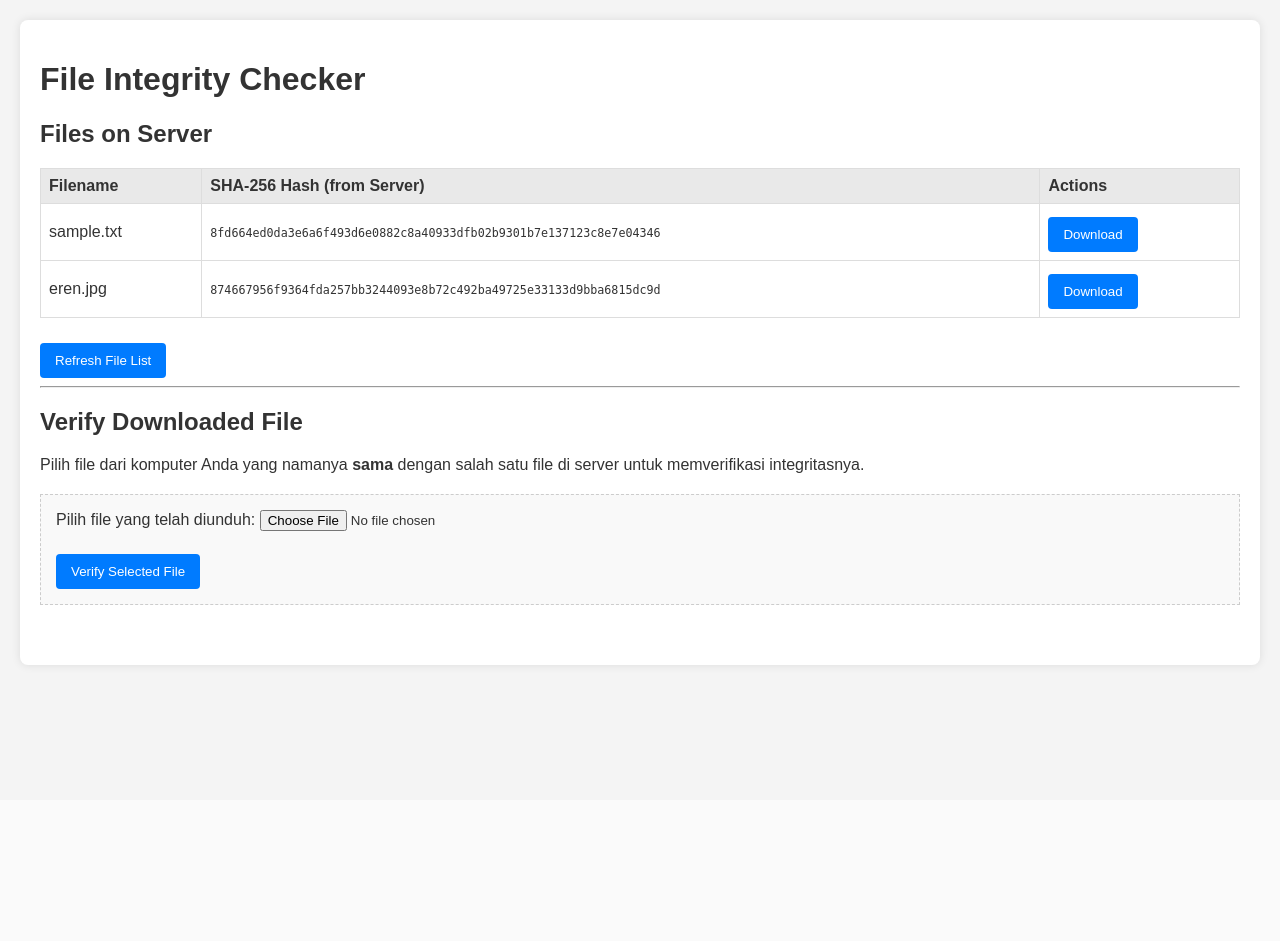
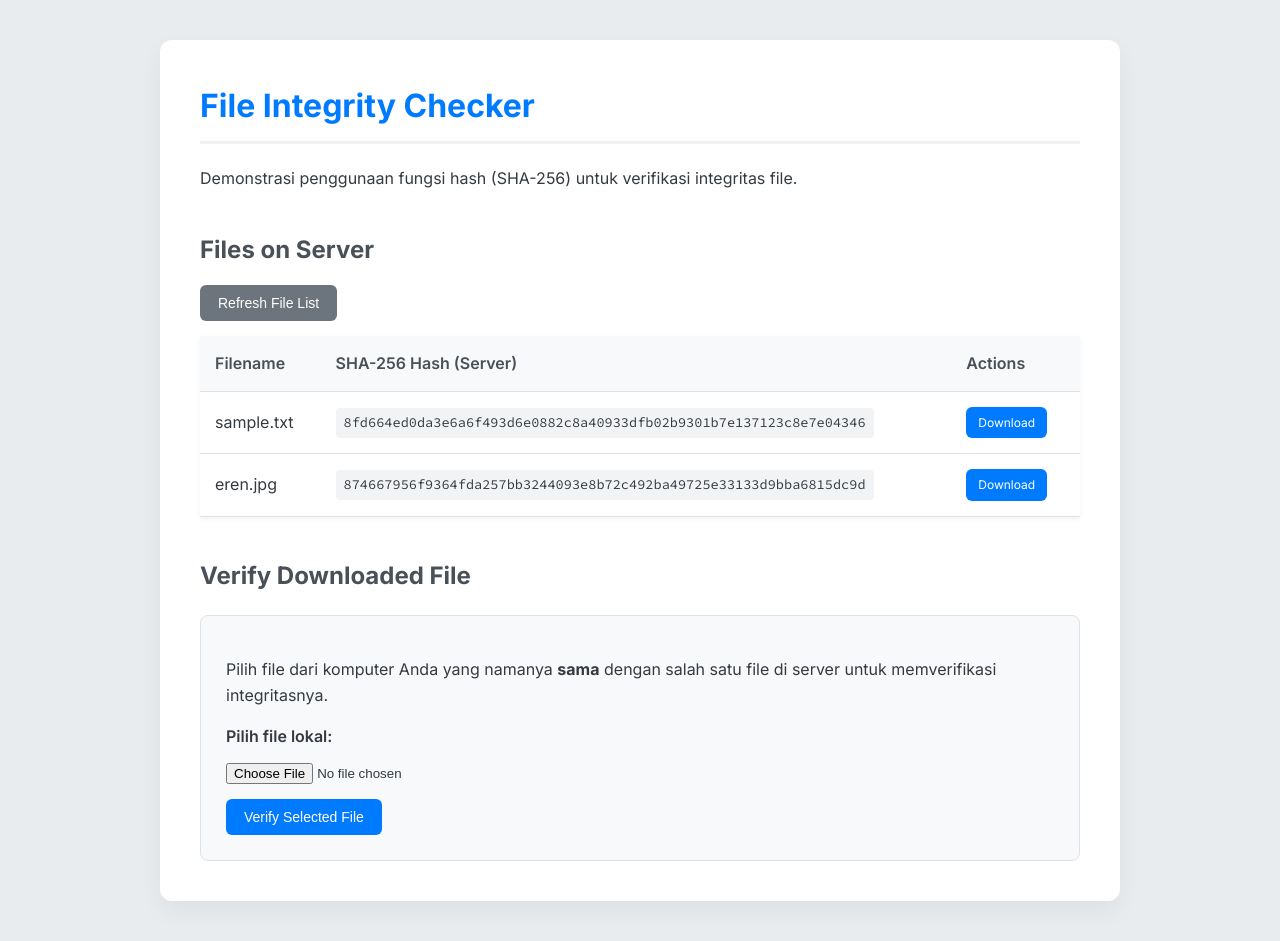
Before and after one commit to Aceeen/FP-Kriptografi-Kelompok6, a Flask app: page / in a window 1280 px wide. Before the commit the page ends 668 px from the top, so only its background shows below. Run offline with Flask 3, Linux system fonts and the light colour scheme.

Commit message:
Update index.html

```diff
--- a/templates/index.html
+++ b/templates/index.html
@@ -4,128 +4,78 @@
     <meta charset="UTF-8">
     <meta name="viewport" content="width=device-width, initial-scale=1.0">
     <title>File Integrity Checker</title>
-    <style>
-        body {
-            font-family: sans-serif;
-            margin: 20px;
-            background-color: #f4f4f4;
-            color: #333;
-        }
-        .container {
-            background-color: #fff;
-            padding: 20px;
-            border-radius: 8px;
-            box-shadow: 0 0 10px rgba(0,0,0,0.1);
-        }
-        h1, h2 {
-            color: #333;
-        }
-        table {
-            width: 100%;
-            border-collapse: collapse;
-            margin-bottom: 20px;
-        }
-        th, td {
-            border: 1px solid #ddd;
-            padding: 8px;
-            text-align: left;
-        }
-        th {
-            background-color: #e9e9e9;
-        }
-        button {
-            padding: 10px 15px;
-            background-color: #007bff;
-            color: white;
-            border: none;
-            border-radius: 4px;
-            cursor: pointer;
-            margin-right: 5px;
-            margin-top: 5px; /* Added for better spacing */
-        }
-        button:hover {
-            background-color: #0056b3;
-        }
-        .file-input-container {
-            margin-top: 20px;
-            margin-bottom: 20px;
-            padding: 15px;
-            border: 1px dashed #ccc;
-            background-color: #f9f9f9;
-        }
-        #verificationResult {
-            margin-top: 15px;
-            padding: 10px;
-            border-radius: 4px;
-        }
-        .success {
-            background-color: #d4edda;
-            color: #155724;
-            border: 1px solid #c3e6cb;
-        }
-        .error {
-            background-color: #f8d7da;
-            color: #721c24;
-            border: 1px solid #f5c6cb;
-        }
-        .info {
-            background-color: #e2e3e5;
-            color: #383d41;
-            border: 1px solid #d6d8db;
-        }
-        .hash-value {
-            font-family: monospace;
-            word-break: break-all;
-            font-size: 0.9em;
-        }
-    </style>
+    <!-- Menghubungkan ke Google Fonts untuk font Inter dan Source Code Pro -->
+    <link rel="preconnect" href="https://fonts.googleapis.com">
+    <link rel="preconnect" href="https://fonts.gstatic.com" crossorigin>
+    <link href="https://fonts.googleapis.com/css2?family=Inter:wght@400;600;700&family=Source+Code+Pro&display=swap" rel="stylesheet">
+    <!-- Menghubungkan ke CSS Eksternal menggunakan url_for dari Flask -->
+    <link rel="stylesheet" href="{{ url_for('static', filename='style.css') }}">
 </head>
 <body>
     <div class="container">
         <h1>File Integrity Checker</h1>
+        <p>Demonstrasi penggunaan fungsi hash (SHA-256) untuk verifikasi integritas file.</p>
 
         <h2>Files on Server</h2>
+        <button class="btn btn-secondary" onclick="fetchFiles()">Refresh File List</button>
         <table id="filesTable">
             <thead>
                 <tr>
                     <th>Filename</th>
-                    <th>SHA-256 Hash (from Server)</th>
+                    <th>SHA-256 Hash (Server)</th>
                     <th>Actions</th>
                 </tr>
             </thead>
             <tbody>
-                <!-- File list will be populated here -->
+                <tr><td colspan="3">Loading...</td></tr>
             </tbody>
         </table>
-        <button onclick="fetchFiles()">Refresh File List</button>
 
-        <hr>
 
         <h2>Verify Downloaded File</h2>
-        <p>
-            Pilih file dari komputer Anda yang namanya <strong>sama</strong> dengan salah satu file di server
-            untuk memverifikasi integritasnya.
-        </p>
-        <div class="file-input-container">
-            <label for="fileInput">Pilih file yang telah diunduh:</label>
-            <input type="file" id="fileInput">
-            <br><br>
-            <button onclick="verifyFile()">Verify Selected File</button>
+        <div class="card">
+            <p>
+                Pilih file dari komputer Anda yang namanya <strong>sama</strong> dengan salah satu file di server
+                untuk memverifikasi integritasnya.
+            </p>
+            <label for="fileInput" class="file-input-label">Pilih file lokal:</label>
+            <input type="file" id="fileInput" style="margin-bottom: 15px;">
+            <br>
+            <button class="btn btn-primary" onclick="verifyFile()">Verify Selected File</button>
         </div>
 
-        <div id="verificationResult"></div>
+        <!-- Area hasil verifikasi -->
+        <div id="verificationResult" class="alert"></div>
     </div>
 
     <script>
         const API_BASE_URL = "";
-        let serverFilesCache = []; // Cache untuk menyimpan daftar file dari server
+        let serverFilesCache = [];
+
+        // Fungsi untuk menampilkan pesan status
+        function showStatus(message, type = 'info') {
+            const resultDiv = document.getElementById('verificationResult');
+            resultDiv.innerHTML = message;
+            resultDiv.className = `alert alert-${type}`;
+            resultDiv.style.display = 'block'; // Tampilkan div
+        }
+
+        // Fungsi untuk menyembunyikan status
+        function hideStatus() {
+             const resultDiv = document.getElementById('verificationResult');
+             resultDiv.style.display = 'none';
+        }
+
+        // Fungsi untuk memformat hash dalam HTML
+        function formatHash(hash) {
+             return `<span class="hash-value">${hash}</span>`;
+        }
 
         async function fetchFiles() {
             const tableBody = document.querySelector("#filesTable tbody");
-            const resultDiv = document.getElementById('verificationResult');
-            tableBody.innerHTML = '<tr><td colspan="3">Loading...</td></tr>';
-            resultDiv.innerHTML = '';
-            serverFilesCache = []; // Clear cache
+            tableBody.innerHTML = '<tr><td colspan="3">Loading file list from server...</td></tr>';
+            hideStatus();
+            serverFilesCache = [];
 
             try {
                 const response = await fetch(`${API_BASE_URL}/files`);
@@ -133,117 +83,108 @@
                     throw new Error(`HTTP error! status: ${response.status}`);
                 }
                 const files = await response.json();
-                serverFilesCache = files; // Simpan ke cache
+                serverFilesCache = files;
                 tableBody.innerHTML = '';
 
                 if (files.length === 0) {
-                    tableBody.innerHTML = '<tr><td colspan="3">No files found on server.</td></tr>';
+                    tableBody.innerHTML = '<tr><td colspan="3">No files found in the server directory.</td></tr>';
                     return;
                 }
 
                 files.forEach(file => {
                     const row = tableBody.insertRow();
                     row.insertCell().textContent = file.filename;
+
                     const hashCell = row.insertCell();
-                    hashCell.innerHTML = `<span class="hash-value">${file.sha256_hash}</span>`;
+                    hashCell.innerHTML = formatHash(file.sha256_hash);
 
                     const actionsCell = row.insertCell();
-                    const downloadButton = document.createElement('button');
-                    downloadButton.textContent = 'Download';
-                    downloadButton.onclick = () => window.location.href = `${API_BASE_URL}/download/${file.filename}`;
-                    actionsCell.appendChild(downloadButton);
+                    // Gunakan tag <a> untuk download agar lebih natural
+                    const downloadLink = document.createElement('a');
+                    downloadLink.textContent = 'Download';
+                    downloadLink.href = `${API_BASE_URL}/download/${file.filename}`;
+                    downloadLink.className = 'btn btn-sm btn-primary';
+                    actionsCell.appendChild(downloadLink);
 
-                    // Tombol 'Set for Verification' bisa ditambahkan jika ingin memilih file dari tabel
-                    // untuk otomatis mengisi bagian verifikasi, tapi untuk sekarang kita fokus
-                    // pada pencocokan nama file otomatis.
                 });
             } catch (error) {
                 console.error('Error fetching files:', error);
-                tableBody.innerHTML = `<tr><td colspan="3">Error loading files: ${error.message}</td></tr>`;
-                resultDiv.className = 'error';
-                resultDiv.textContent = `Failed to fetch file list: ${error.message}`;
+                tableBody.innerHTML = `<tr><td colspan="3" style="color: #721c24;">Error loading files: ${error.message}</td></tr>`;
+                showStatus(`Failed to fetch file list: ${error.message}`, 'danger');
             }
         }
 
         async function calculateSHA256FromFile(file) {
+            // Menggunakan Web Crypto API untuk hashing di sisi klien
             const buffer = await file.arrayBuffer();
             const hashBuffer = await crypto.subtle.digest('SHA-256', buffer);
             const hashArray = Array.from(new Uint8Array(hashBuffer));
+            // Convert array byte ke string hex
             const hashHex = hashArray.map(b => b.toString(16).padStart(2, '0')).join('');
             return hashHex;
         }
 
         async function verifyFile() {
             const fileInput = document.getElementById('fileInput');
-            const resultDiv = document.getElementById('verificationResult');
-            resultDiv.innerHTML = '';
 
             if (fileInput.files.length === 0) {
-                resultDiv.className = 'error';
-                resultDiv.textContent = 'Please select a file to verify.';
+                showStatus('Please select a file to verify.', 'danger');
                 return;
             }
 
             const localFile = fileInput.files[0];
             const localFileName = localFile.name;
 
-            resultDiv.className = 'info';
-            resultDiv.textContent = `Verifying ${localFileName}...`;
+            showStatus(`Verifying <strong>${localFileName}</strong>...`, 'info');
 
-            // Cari hash yang diharapkan dari cache file server berdasarkan nama file
+            // Cari hash yang diharapkan dari cache
             const serverFileMatch = serverFilesCache.find(sf => sf.filename === localFileName);
 
             let expectedHash;
+            let statusMessage = "";
+
             if (serverFileMatch) {
                 expectedHash = serverFileMatch.sha256_hash.toLowerCase();
-                resultDiv.innerHTML += `<br>Found matching file on server. Expected hash: <span class="hash-value">${expectedHash}</span>`;
+                statusMessage += `Found matching file on server.<br>Expected hash (Server): ${formatHash(expectedHash)}`;
             } else {
-                // Jika tidak ditemukan di cache, coba ambil langsung dari endpoint /hash/<filename>
-                // Ini berguna jika daftar file belum di-refresh atau file baru ditambahkan di server.
-                resultDiv.innerHTML += `<br>File name "${localFileName}" not found in current server list. Attempting to fetch hash directly...`;
+                // Fallback: Coba ambil dari endpoint /hash
+                statusMessage += `File not in cache. Fetching hash from server...<br>`;
                 try {
                     const response = await fetch(`${API_BASE_URL}/hash/${localFileName}`);
                     if (!response.ok) {
-                        if (response.status === 404) {
-                             resultDiv.className = 'error';
-                             resultDiv.innerHTML += `<br><strong>Error: File "${localFileName}" not found on server (or no hash available).</strong> Cannot verify.`;
+                         if (response.status === 404) {
+                             showStatus(`Error: File "${localFileName}" not found on server. Cannot verify.`, 'danger');
                              return;
                         }
                         throw new Error(`HTTP error! status: ${response.status}`);
                     }
                     const hashData = await response.json();
                     expectedHash = hashData.sha256_hash.toLowerCase();
-                    resultDiv.innerHTML += `<br>Successfully fetched hash from server. Expected hash: <span class="hash-value">${expectedHash}</span>`;
+                    statusMessage += `Successfully fetched hash.<br>Expected hash (Server): ${formatHash(expectedHash)}`;
                 } catch (error) {
-                    console.error('Error fetching specific hash:', error);
-                    resultDiv.className = 'error';
-                    resultDiv.innerHTML += `<br><strong>Error: Could not retrieve hash for "${localFileName}" from server. ${error.message}</strong> Cannot verify.`;
+                    showStatus(`Error: Could not retrieve hash for "${localFileName}" from server. ${error.message}`, 'danger');
                     return;
                 }
             }
 
-
-            resultDiv.innerHTML += `<br>Calculating hash for local file ${localFile.name}...`;
+            showStatus(statusMessage + `<br>Calculating local file hash...`, 'info');
 
             try {
                 const calculatedHash = await calculateSHA256FromFile(localFile);
-                resultDiv.innerHTML += `<br>Calculated local hash: <span class="hash-value">${calculatedHash}</span> <br><br>`;
+                statusMessage += `<br>Calculated hash (Local): ${formatHash(calculatedHash)} <br><br>`;
 
                 if (calculatedHash === expectedHash) {
-                    resultDiv.className = 'success';
-                    resultDiv.innerHTML += '<strong>[✓] VERIFICATION SUCCESSFUL: File integrity is intact.</strong>';
+                    showStatus(statusMessage + '<strong>[✓] VERIFICATION SUCCESSFUL: File integrity is intact.</strong>', 'success');
                 } else {
-                    resultDiv.className = 'error';
-                    resultDiv.innerHTML += '<strong>[!] VERIFICATION FAILED: File may be corrupted or modified.</strong>';
-                    resultDiv.innerHTML += '<br><small>Ensure the local file name exactly matches a file on the server list and has not been altered.</small>';
+                    showStatus(statusMessage + '<strong>[!] VERIFICATION FAILED: File may be corrupted or modified.</strong><br><small>Ensure the local file name exactly matches the server file and has not been altered.</small>', 'danger');
                 }
             } catch (error) {
                 console.error('Error verifying file:', error);
-                resultDiv.className = 'error';
-                resultDiv.innerHTML += `<br>Error during local hash calculation: ${error.message}`;
+                showStatus(`Error during local hash calculation: ${error.message}`, 'danger');
             }
         }
 
+        // Fetch files saat halaman dimuat
         window.onload = fetchFiles;
     </script>
 </body>
```
